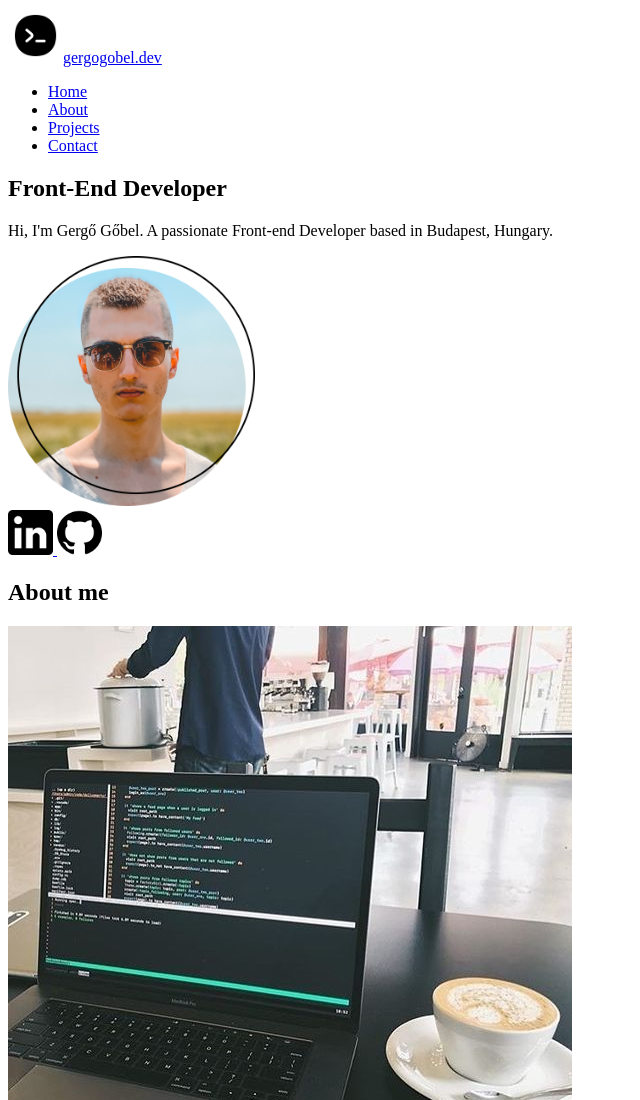
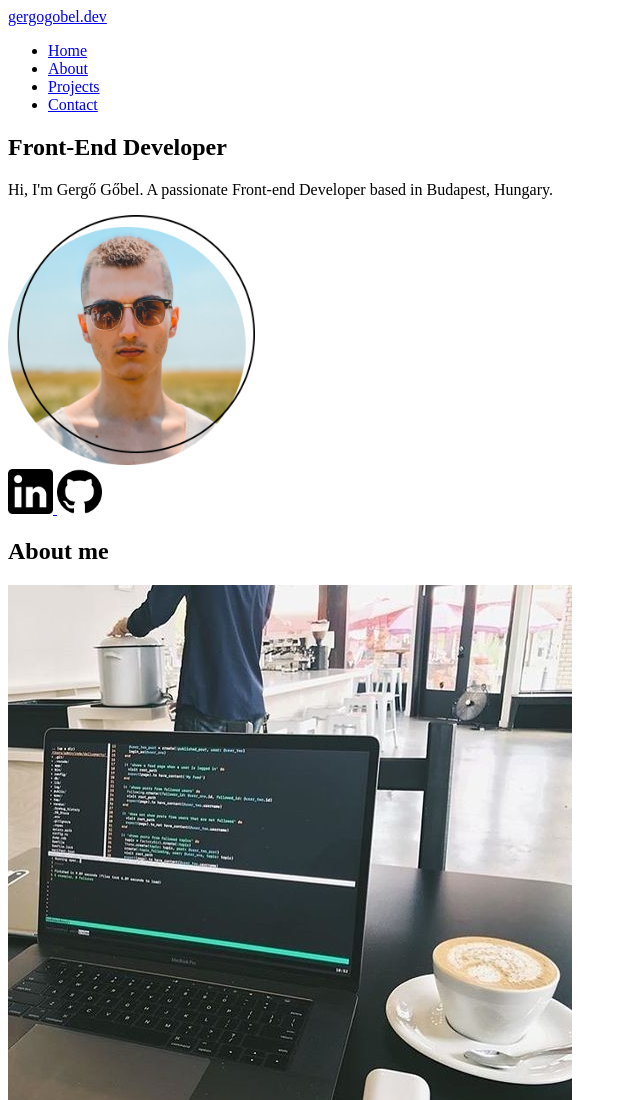
Before and after one commit to gergogobel/gergogobel.github.io, a plain HTML site: page index.html in a window 1280 px wide. Shown: the top 1100 px of the page, without its empty margins (0-640 px from the left). Drawn offline with Linux system fonts and the light colour scheme.

Commit message:
fixes #1

```diff
--- a/index.html
+++ b/index.html
@@ -15,13 +15,7 @@
         <header>
             <nav class="nav">
                 <div class="logo">
-                    <a href="#home"
-                        ><img
-                            src="./icons/programming.png"
-                            alt="logo"
-                            height="55px"
-                        />gergogobel.dev</a
-                    >
+                    <a href="#home">gergogobel.dev</a>
                 </div>
                 <ul class="nav-links">
                     <li><a href="#home">Home</a></li>
```
